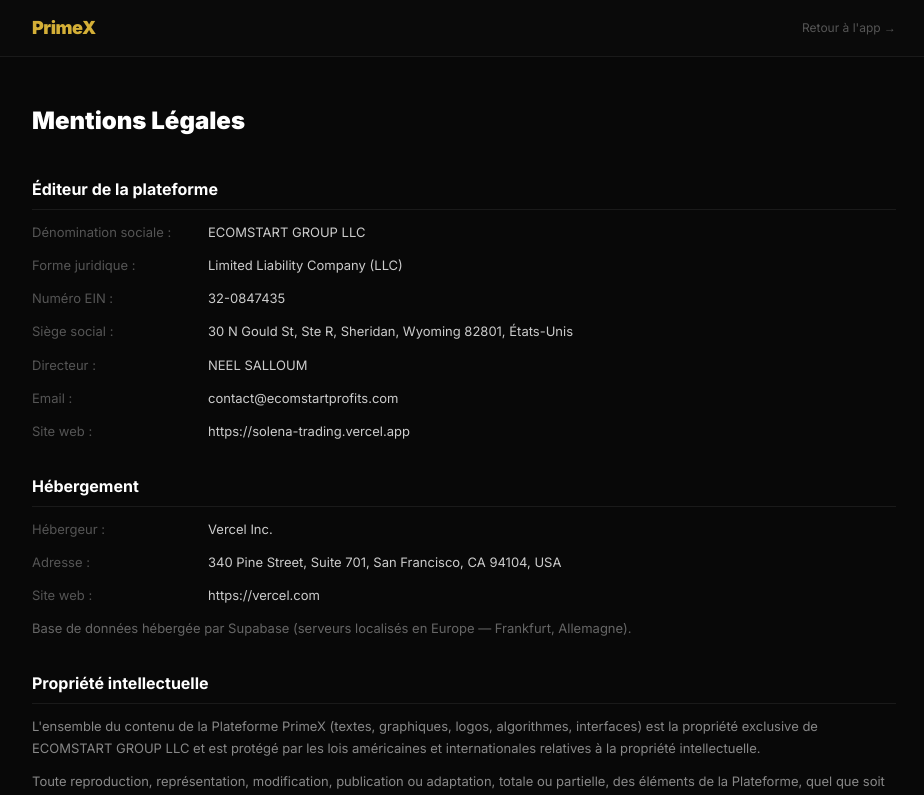
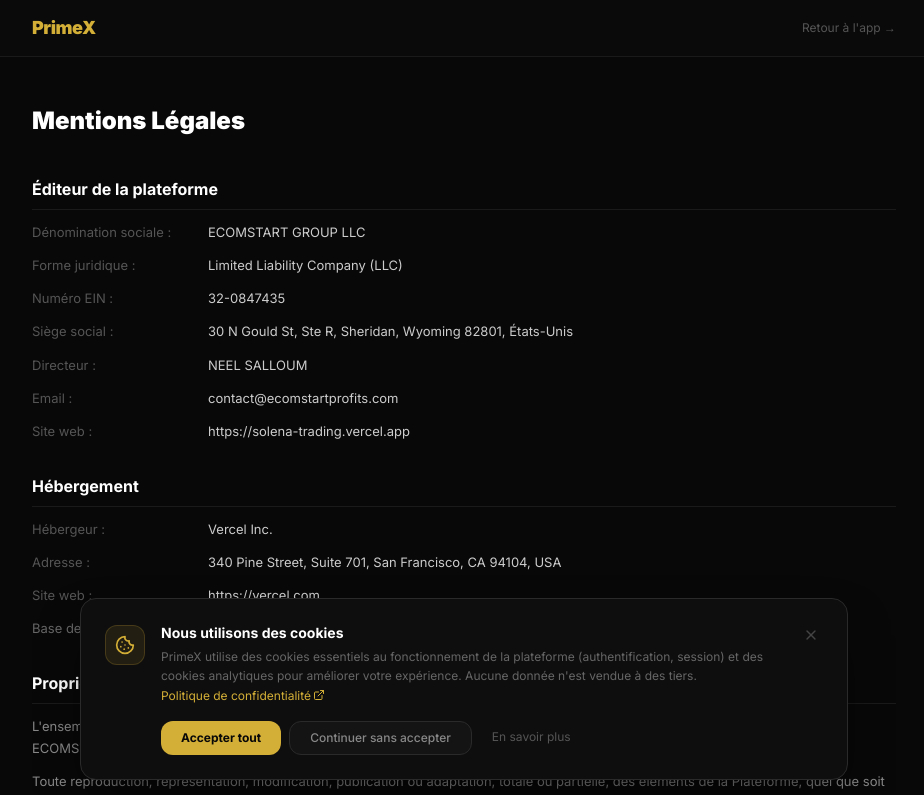
Before and after one commit to neelsalloum04/solena-trading, a Next.js app: page /legal/mentions in a window 1280 px wide. Shown: the top 795 px of the page, without its empty margins (176-1100 px from the left). Built offline with nearby package versions, Linux system fonts and the light colour scheme.

Commit message:
feat: add RGPD cookie consent banner

```diff
--- a/src/app/layout.tsx
+++ b/src/app/layout.tsx
@@ -1,3 +1,4 @@
+import { CookieBanner } from '@/components/CookieBanner'
 import type { Metadata } from 'next'
 import { Inter, JetBrains_Mono } from 'next/font/google'
 import { Toaster } from 'react-hot-toast'
@@ -31,6 +32,7 @@
     <html lang="en" suppressHydrationWarning className={`${inter.variable} ${jetbrainsMono.variable}`}>
       <body suppressHydrationWarning>
         {children}
+        <CookieBanner />
         <Toaster
           position="top-right"
           toastOptions={{
--- /dev/null
+++ b/src/components/CookieBanner.tsx
@@ -0,0 +1,88 @@
+'use client'
+import { cn } from '@/lib/utils'
+import { Cookie, ExternalLink, X } from 'lucide-react'
+import Link from 'next/link'
+import { useEffect, useState } from 'react'
+
+const COOKIE_KEY = 'primex_cookie_consent'
+
+export function CookieBanner() {
+  const [visible, setVisible] = useState(false)
+
+  useEffect(() => {
+    try {
+      const stored = localStorage.getItem(COOKIE_KEY)
+      if (!stored) setVisible(true)
+    } catch {
+      setVisible(true)
+    }
+  }, [])
+
+  const save = (choice: 'accepted' | 'refused') => {
+    try { localStorage.setItem(COOKIE_KEY, choice) } catch {}
+    setVisible(false)
+  }
+
+  if (!visible) return null
+
+  return (
+    <div className={cn(
+      'fixed bottom-0 left-0 right-0 z-[9999] p-4 md:p-5',
+      'flex items-end justify-center',
+    )}>
+      <div className="w-full max-w-3xl bg-[#0e0e0e] border border-[#2a2a2a] rounded-2xl shadow-2xl shadow-black/60 p-5 md:p-6">
+        <div className="flex items-start gap-4">
+
+          {/* Icon */}
+          <div className="w-10 h-10 rounded-xl bg-[#D4AF37]/10 border border-[#D4AF37]/20 flex items-center justify-center flex-shrink-0 mt-0.5">
+            <Cookie className="w-5 h-5 text-[#D4AF37]" />
+          </div>
+
+          {/* Content */}
+          <div className="flex-1 min-w-0">
+            <p className="text-sm font-bold text-white mb-1">
+              Nous utilisons des cookies
+            </p>
+            <p className="text-xs text-[#666] leading-relaxed">
+              PrimeX utilise des cookies essentiels au fonctionnement de la plateforme (authentification, session) et des cookies analytiques pour améliorer votre expérience. Aucune donnée n&apos;est vendue à des tiers.{' '}
+              <Link href="/legal/privacy" className="text-[#D4AF37] hover:underline inline-flex items-center gap-0.5">
+                Politique de confidentialité <ExternalLink className="w-3 h-3" />
+              </Link>
+            </p>
+
+            {/* Buttons */}
+            <div className="flex flex-wrap gap-2 mt-4">
+              <button
+                onClick={() => save('accepted')}
+                className="bg-[#D4AF37] text-[#080808] text-xs font-bold px-5 py-2 rounded-xl hover:opacity-90 transition-opacity"
+              >
+                Accepter tout
+              </button>
+              <button
+                onClick={() => save('refused')}
+                className="bg-[#141414] border border-[#2a2a2a] text-[#888] text-xs font-medium px-5 py-2 rounded-xl hover:text-white hover:border-[#444] transition-colors"
+              >
+                Continuer sans accepter
+              </button>
+              <Link href="/legal/privacy">
+                <button className="text-[#555] text-xs px-3 py-2 hover:text-[#888] transition-colors">
+                  En savoir plus
+                </button>
+              </Link>
+            </div>
+          </div>
+
+          {/* Close */}
+          <button
+            onClick={() => save('refused')}
+            className="text-[#444] hover:text-[#888] transition-colors flex-shrink-0 p-1"
+            aria-label="Fermer"
+          >
+            <X className="w-4 h-4" />
+          </button>
+
+        </div>
+      </div>
+    </div>
+  )
+}
```
